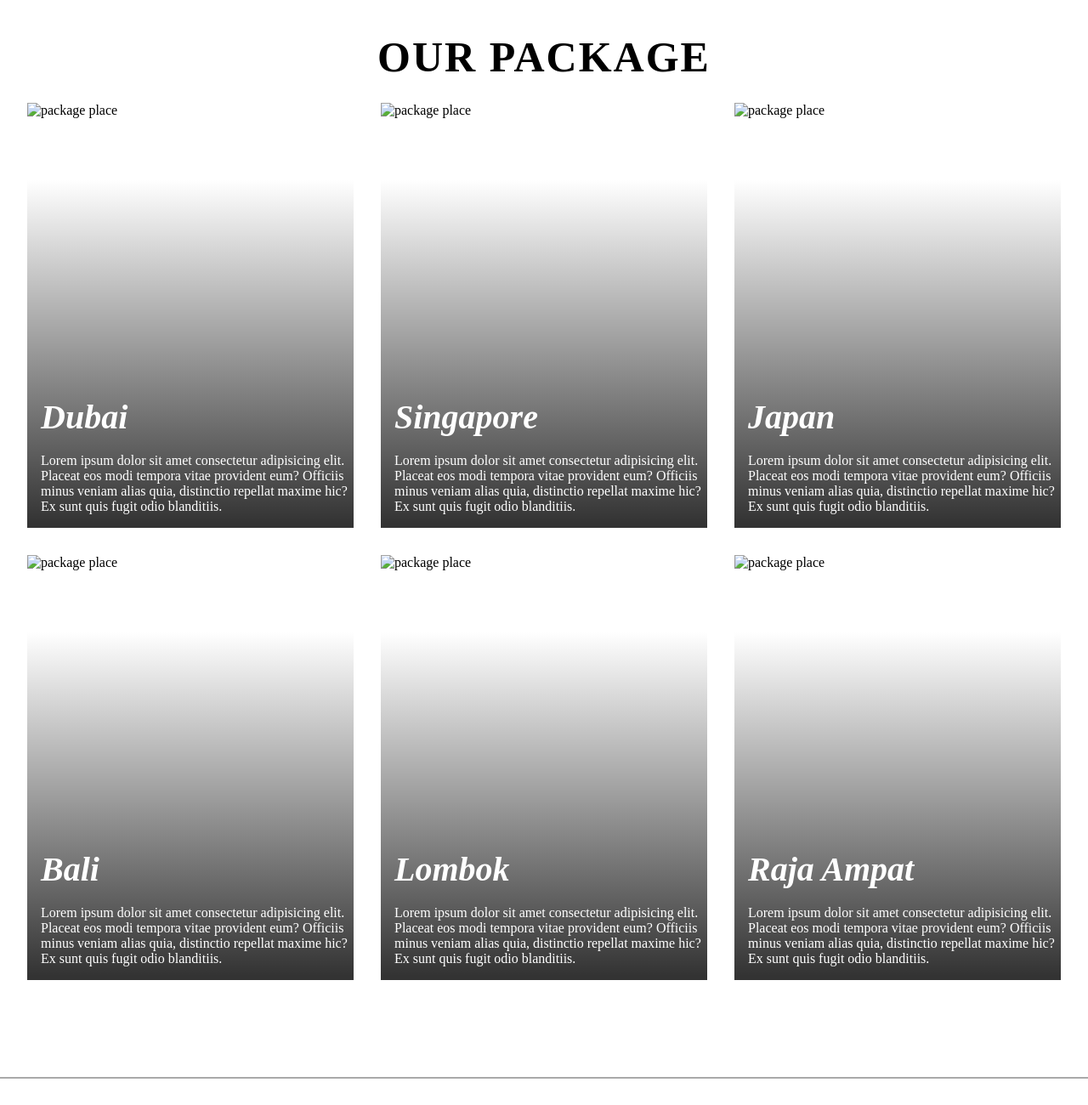
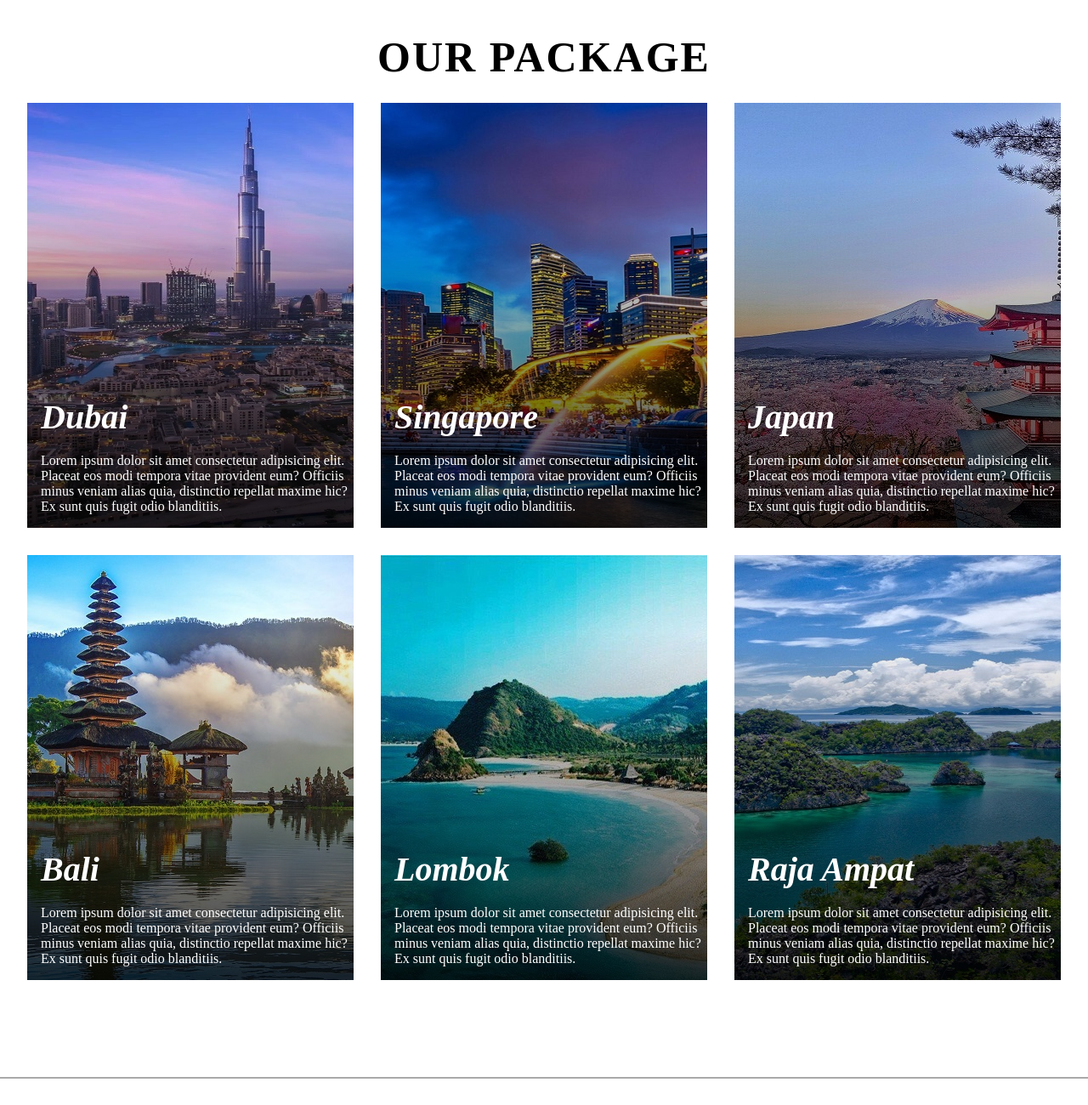
Before and after one commit to Dicky1381/project-revou, a plain HTML site: page index.html in a window 1280 px wide. Shown: the part 920-2220 px from the top of the page at 85% size. Drawn offline with Linux system fonts and the light colour scheme; files that its build step writes are made by us from their sources.

Commit message:
Upload Project

```diff
--- a/index.css
+++ b/index.css
@@ -10,7 +10,7 @@
       rgba(0, 0, 0, 0.5) 50%,
       rgba(0, 0, 0, 0.5) 50%
     ),
-    url(/test/image/air1.jpg);
+    url(/air1.jpg);
   background-position: center;
   background-size: cover;
   height: 109vh;
--- a/index.html
+++ b/index.html
@@ -2,7 +2,7 @@
 <html lang="en">
   <head>
     <title>DICKY CANDRA</title>
-    <link rel="stylesheet" href="/test/css/index.css" />
+    <link rel="stylesheet" href="/index.css" />
   </head>
   <body>
     <div class="main">
@@ -90,7 +90,7 @@
 
         <div class="package-row">
           <div class="package-item my-2 shadow">
-            <img src="/test/image/1.dubai.jpg" alt="package place" />
+            <img src="/1.dubai.jpg" alt="package place" />
             <div class="package-item-content">
               <span>
                 <i class="fas fa-map-marker-alt">Dubai</i>
@@ -107,7 +107,7 @@
           </div>
 
           <div class="package-item my-2 shadow">
-            <img src="/test/image/2.singapore.jpg" alt="package place" />
+            <img src="/2.singapore.jpg" alt="package place" />
             <div class="package-item-content">
               <span>
                 <i class="fas fa-map-marker-alt">Singapore</i>
@@ -124,7 +124,7 @@
           </div>
 
           <div class="package-item my-2 shadow">
-            <img src="/test/image/3.japan.jpg" alt="package place" />
+            <img src="/3.japan.jpg" alt="package place" />
             <div class="package-item-content">
               <span>
                 <i class="fas fa-map-marker-alt">Japan</i>
@@ -141,7 +141,7 @@
           </div>
 
           <div class="package-item my-2 shadow">
-            <img src="/test/image/4.bali.jpg" alt="package place" />
+            <img src="/4.bali.jpg" alt="package place" />
             <div class="package-item-content">
               <span>
                 <i class="fas fa-map-marker-alt">Bali</i>
@@ -158,7 +158,7 @@
           </div>
 
           <div class="package-item my-2 shadow">
-            <img src="/test/image/5.lombok.jpg" alt="package place" />
+            <img src="/5.lombok.jpg" alt="package place" />
             <div class="package-item-content">
               <span>
                 <i class="fas fa-map-marker-alt">Lombok</i>
@@ -175,7 +175,7 @@
           </div>
 
           <div class="package-item my-2 shadow">
-            <img src="/test/image/6.raja ampat.jpg" alt="package place" />
+            <img src="/6.raja ampat.jpg" alt="package place" />
             <div class="package-item-content">
               <span>
                 <i class="fas fa-map-marker-alt">Raja Ampat</i>
```
